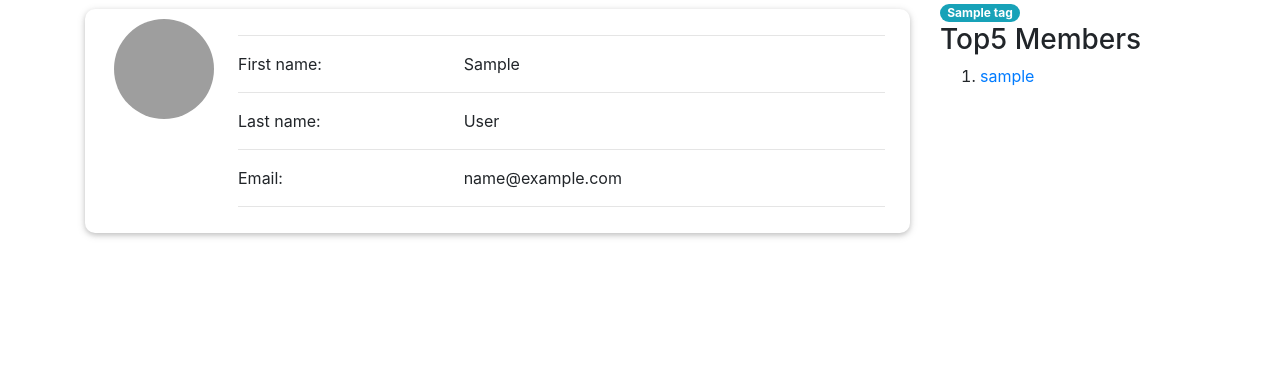
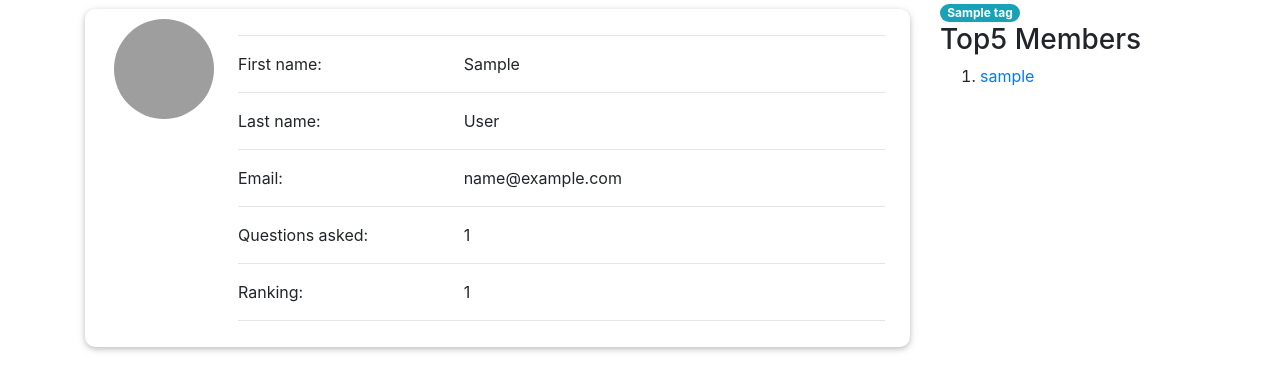
Before and after one commit to lostmap/Questions, a Django app: a page that uses templates/web/blocks/profile.html in a window 1280 px wide. Shown: the part 111-502 px from the top of the page. Run offline with Django 3.2, Linux system fonts and the light colour scheme; tables that the repository leaves empty hold one stand-in row (values such as "Sample post"); some libraries are stand-ins or nearby versions; grey boxes are pictures that could not be loaded.

Commit message:
likes now working

```diff
--- a/requirements.txt
+++ b/requirements.txt
@@ -5,7 +5,6 @@ django-widget-tweaks==1.4.3
 idna==2.6
 mysqlclient==1.3.13
 Pillow==5.3.0
-pkg-resources==0.0.0
 pytz==2018.4
 requests==2.20.1
 urllib3==1.22
--- a/templates/web/blocks/profile.html
+++ b/templates/web/blocks/profile.html
@@ -39,6 +39,24 @@
                             </div>
                         </div>
                         <hr/>
+                        <div class="row">
+                            <div class="col-4">
+                                <p class="my-auto font-weight-normal">Questions asked:</p>
+                            </div>
+                            <div class="col-4">
+                                <p class="my-auto font-weight-normal">{{ asked }}</p>
+                            </div>
+                        </div>
+                        <hr/>
+                        <div class="row">
+                            <div class="col-4">
+                                <p class="my-auto font-weight-normal">Ranking:</p>
+                            </div>
+                            <div class="col-4">
+                                <p class="my-auto font-weight-normal">{{ ranking }}</p>
+                            </div>
+                        </div>
+                        <hr/>
                         {% if profile.username == auth.username %}
                             <div class="row">
                                 <div class="col-6">
--- a/templates/web/blocks/question.html
+++ b/templates/web/blocks/question.html
@@ -49,9 +49,9 @@
             </div>
             <div class="horizontal-counter col-7 offset-5 offset-sm-5 col-sm-7 offset-md-0 col-md-5 col-lg-4 col-xl-3">
                 <div class="input-group">
-                    <button type="button" class="btn btn-outline-danger merge-left-button minus-button"><i class="far fa-thumbs-down fa-lg"></i></button>
-                    <div class="form-control text-center merge-middle-button" name="first" disabled="disabled">1</div>
-                    <button type="button" class="btn  btn-outline-success merge-right-button"><i class="far fa-thumbs-up fa-lg"></i></button>
+                    <a href="{% url 'down' question.id %}?now={{ request.path | urlencode }}" class="btn btn-outline-danger merge-left-button minus-button"><i class="far fa-thumbs-down fa-lg"></i></a>
+                    <div class="form-control text-center merge-middle-button" name="first" disabled="disabled">{{ question.rathing }}</div>
+                    <a href="{% url 'up' question.id %}?now={{ request.path | urlencode }}" class="btn  btn-outline-success merge-right-button"><i class="far fa-thumbs-up fa-lg"></i></a>
                 </div>
             </div>
         </div>
--- a/web/models.py
+++ b/web/models.py
@@ -20,7 +20,13 @@ class User(AbstractUser):
 """
 class CustomUserManager(models.Manager):
     def top_5(self):
-        return self.all().order_by('-ranking')[:5]
+        for user in self.all():
+            user.ranking = sum([question.rathing for question in user.question_set.all()])
+            user.save()
+        return self.order_by('-ranking')[:5]
+
+    def get_ranking(self, profile):
+        return self.filter(user__username=profile)[0].ranking
 
     def dublicate_entry(self, username):
         dublicate = True
@@ -43,8 +49,8 @@ class CustomUser(models.Model):
     upload = models.ImageField(upload_to="media", null=True, blank=True, default="media/empty.gif")
     ranking = models.IntegerField(default=0)
 
-    class Meta:
-        ordering = ['-ranking']
+    #class Meta:
+    #    ordering = ['-ranking']
 
     def __str__(self):
         return self.user.username
@@ -82,7 +88,7 @@ class QuestionManager(models.Manager):
         except Tag.DoesNotExist:
             tag = Tag(name=tag_name)
             tag.save()
-        tag.count += 1;
+        tag.count += 1
         tag.save()
         question.tags.add(tag)
         question.save()
--- a/web/urls.py
+++ b/web/urls.py
@@ -9,6 +9,8 @@ urlpatterns = [
     path('register/', views.register, name='register'),
     path('login/', views.login, name='login'),
     path('logout/', views.logout, name='logout'),
+    path('up/<int:quest_id>/', views.up, name='up'),
+    path('down/<int:quest_id>/', views.down, name='down'),
     path('profile/edit/', views.profile_edit, name='profile_edit'),
     path('question/<int:quest_id>/', views.question, name='question_id'),
     path('profile/<str:profile_name>/', views.profile, name='profile_name'),
--- a/web/views.py
+++ b/web/views.py
@@ -97,11 +97,16 @@ def profile(request, profile_name):
     users = CustomUser.objects.top_5()
     tags = Tag.objects.popular()
     profile = CustomUser.objects.get_by_name(profile_name)
+    questions = Question.objects.filter(author__user__username=profile_name)
+    asked = questions.count()
+    ranking = CustomUser.objects.get_ranking(profile_name)
     context = {
         "auth" : request.user,
         "users": users,
         "profile": profile,
         "tags": tags,
+        "asked": asked,
+        "ranking": ranking,
     }
     return render(request, "web/profile.html", context)
 
@@ -169,3 +174,17 @@ def login(request):
 def logout(request):
     auth_logout(request)
     return redirect(request.GET.get('now','/'))
+
+@login_required(login_url='/login/')
+def up(request, quest_id):
+    user = Question.objects.filter(id=quest_id)[0]
+    user.rathing +=1
+    user.save()
+    return redirect(request.GET.get('now','/'))
+
+@login_required(login_url='/login/')
+def down(request, quest_id):
+    user = Question.objects.filter(id=quest_id)[0]
+    user.rathing -=1
+    user.save()
+    return redirect(request.GET.get('now','/'))
```
Also changed, not shown: 1 other file.
